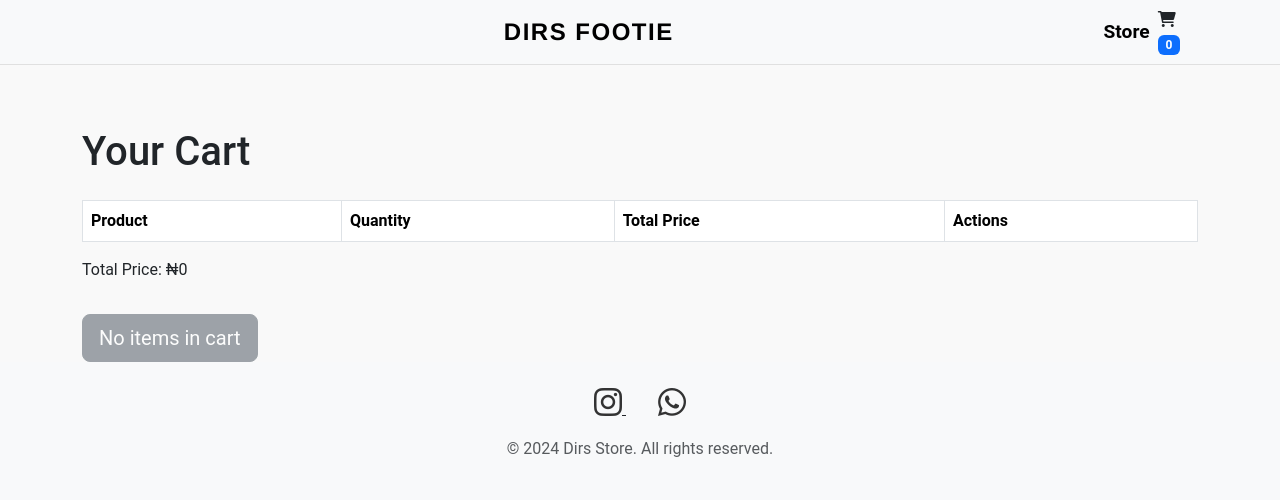
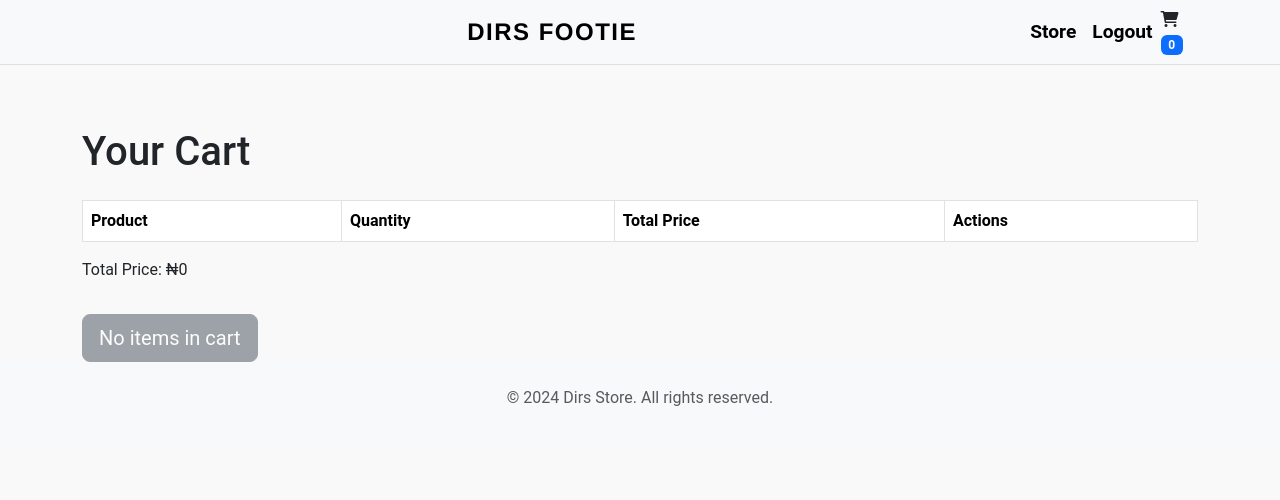
Before and after one commit to baynaira/dirfootie, a Django app: page /cart/ in a window 1280 px wide. Shown: the top 500 px of the page. Run offline with Django 5.2, Linux system fonts and the light colour scheme; a user stored in the database is signed in; data comes from the database, SQL or seed files in the repository; both versions use the stored data as it was after the commit; lists and menus that the app fills with data are empty.

Commit message:
fouth commit

```diff
--- a/store/templates/store/base.html
+++ b/store/templates/store/base.html
@@ -14,13 +14,12 @@
     <link rel="stylesheet" type="text/css" href="{% static 'store/style.css' %}">
 </head>
 <body>
-
     <nav class="navbar navbar-expand-lg navbar-light bg-light fixed-top">
         <div class="container">
             <div class="navbar-brand text-center w-100" style="font-size: 1.5rem; font-weight: bold;">
                 Dirs Footie
             </div>
-            <!-- Cart Icon for all screen sizes (always visible) -->
+            <!-- Cart Icon for mobile (always visible) -->
             <a class="nav-link d-lg-none" href="{% url 'store:cart_view' %}">
                 <i class="fa fa-shopping-cart"></i>
                 {% if user.is_authenticated %}
@@ -28,17 +27,18 @@
                 {% endif %}
             </a>
 
-            <!-- Menu Button on the right for mobile -->
+            <!-- Menu Button for mobile -->
             <button class="navbar-toggler" type="button" data-bs-toggle="collapse" data-bs-target="#navbarNav" aria-controls="navbarNav" aria-expanded="false" aria-label="Toggle navigation">
                 <span class="navbar-toggler-icon"></span>
             </button>
+
             <!-- Collapsible content -->
             <div class="collapse navbar-collapse justify-content-lg-end justify-content-center" id="navbarNav">
                 <ul class="navbar-nav">
                     <li class="nav-item">
                         <a class="nav-link" href="{% url 'store:product_list' %}">Store</a>
                     </li>
-                    {% comment %} {% if user.is_authenticated %}
+                    {% if user.is_authenticated %}
                         <li class="nav-item">
                             <form id="logout-form" method="POST" action="{% url 'logout' %}" class="d-inline">
                                 {% csrf_token %}
@@ -47,16 +47,17 @@
                         </li>
                     {% else %}
                         <li class="nav-item">
-                            <a class="nav-link" href="{% url 'login' %}">Login</a>
+                            <a class="nav-link" href="{% url 'login' %}?next={{ request.path }}">Login</a>
                         </li>
                         <li class="nav-item">
-                            <a class="nav-link" href="{% url 'signup' %}">Signup</a>
+                            <a class="nav-link" href="{% url 'signup' %}?next={{ request.path }}">Signup</a>
                         </li>
-                    {% endif %} {% endcomment %}
+                    {% endif %}
                 </ul>
             </div>
+
             <!-- Cart Icon for desktop (always visible) -->
-            <a class="nav-link ml-auto d-none d-lg-block" href="{% url 'store:cart_view' %}">
+            <a class="nav-link d-none d-lg-block" href="{% url 'store:cart_view' %}">
                 <i class="fa fa-shopping-cart"></i>
                 {% if user.is_authenticated %}
                     <span class="badge bg-primary">{{ cart_item_count }}</span>
@@ -71,21 +72,7 @@
     <!-- Footer -->
     <footer class="bg-light py-4">
         <div class="container text-center">
-            <div class="row">
-                <div class="col-12">
-                    <a href="https://www.instagram.com/dirs_footies001/" target="_blank" class="text-dark mx-3">
-                        <i class="fab fa-instagram fa-2x"></i>
-                    </a>
-                    <a href="https://wa.me/+2347017934077" target="_blank" class="text-dark mx-3">
-                        <i class="fab fa-whatsapp fa-2x"></i>
-                    </a>
-                </div>
-            </div>
-            <div class="row mt-3">
-                <div class="col-12">
-                    <p class="text-muted">&copy; 2024 Dirs Store. All rights reserved.</p>
-                </div>
-            </div>
+            <p class="text-muted">&copy; 2024 Dirs Store. All rights reserved.</p>
         </div>
     </footer>
 
--- a/store/views.py
+++ b/store/views.py
@@ -9,13 +9,34 @@ import urllib.parse
 
 def product_list(request):
     products = Product.objects.all()  # Fetch all products from the database
-    return render(request, 'store/product_list.html', {'products': products})
+
+    # Pass cart item count if the user is authenticated
+    cart_item_count = 0
+    if request.user.is_authenticated:
+        cart = Cart.objects.filter(user=request.user).first()
+        if cart:
+            cart_item_count = CartItem.objects.filter(cart=cart).count()
+
+    return render(request, 'store/product_list.html', {
+        'products': products,
+        'cart_item_count': cart_item_count,
+    })
 
 
 def product_detail(request, product_id):
     product = get_object_or_404(Product, id=product_id)
-    return render(request, 'store/product_details.html', {'product': product})
 
+    # Pass cart item count if the user is authenticated
+    cart_item_count = 0
+    if request.user.is_authenticated:
+        cart = Cart.objects.filter(user=request.user).first()
+        if cart:
+            cart_item_count = CartItem.objects.filter(cart=cart).count()
+
+    return render(request, 'store/product_details.html', {
+        'product': product,
+        'cart_item_count': cart_item_count,
+    })
 
 @login_required(login_url='/login/')
 def add_to_cart(request, product_id):
@@ -27,29 +48,17 @@ def add_to_cart(request, product_id):
     cart_item.save()
     return redirect('store:product_list')  # Redirect to the product list or cart page
 
-@login_required
+@login_required(login_url='/login/')
 def cart_view(request):
-    try:
-        # Attempt to get the cart for the logged-in user
-        cart = Cart.objects.get(user=request.user)
-    except Cart.DoesNotExist:
-        # If the cart does not exist, you can create a new one or handle the error as needed
-        cart = Cart.objects.create(user=request.user)
-        # You can also choose to redirect the user to the store page or some other page
-        # return redirect('store:product_list')  # Uncomment to redirect to the product list
-
-    # Get all the cart items associated with the cart
+    cart = Cart.objects.get(user=request.user)
     cart_items = CartItem.objects.filter(cart=cart)
-    # Calculate the total price of all the items in the cart
     total_price = sum(item.get_total_price() for item in cart_items)
-    # Count the total number of items in the cart
-    total_items = cart_items.count()
 
     # Render the cart page with the cart items, total price, and total items
     return render(request, 'store/cart.html', {
         'cart_items': cart_items,
         'total_price': total_price,
-        'total_items': total_items
+        'total_items': total_price
     })
 @login_required
 def update_cart_item(request, item_id):
```
Also changed, not shown: db.sqlite3.
